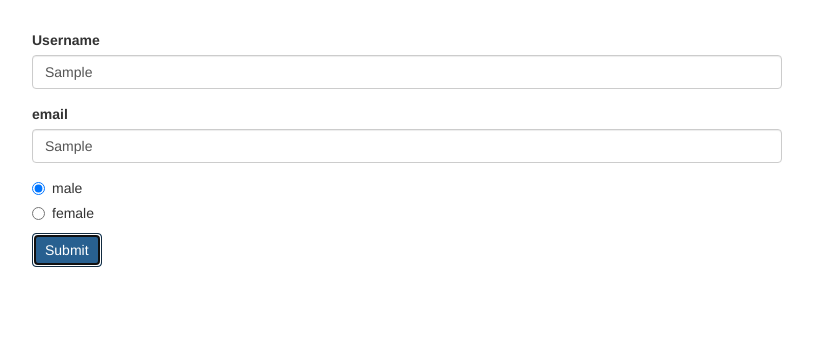
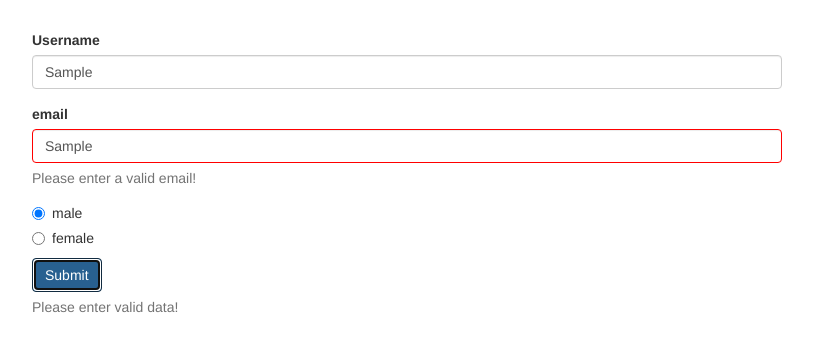
Before and after one commit to SReeve413/Reactive_Forms, an Angular app: page / in a window 1280 px wide. Both pictures are taken after typing "Sample", "Sample" into the empty fields and a click on the button "Submit". Shown: the top 352 px of the page, without its empty margins (233-1046 px from the left). Built offline with nearby package versions, Linux system fonts and the light colour scheme.

Commit message:
208 Reactive: getting access to controls

```diff
--- a/src/app/app.component.css
+++ b/src/app/app.component.css
@@ -1,3 +1,7 @@
 .container {
   margin-top: 30px;
 }
+
+input.ng-invalid.ng-touched{
+  border: 1px solid red;
+}
--- a/src/app/app.component.html
+++ b/src/app/app.component.html
@@ -9,7 +9,11 @@
             id="username"
             formControlName="username"
             class="form-control">
-        </div>
+          <span
+            *ngIf="!signUpForm.get('username').valid && signUpForm.get('username').touched"
+          class="help-block">Please enter a valid username!</span>
+          </div>
+
         <div class="form-group">
           <label for="email">email</label>
           <input
@@ -17,6 +21,9 @@
             id="email"
             formControlName="email"
             class="form-control">
+            <span
+            *ngIf="!signUpForm.get('email').valid && signUpForm.get('email').touched"
+          class="help-block">Please enter a valid email!</span>
         </div>
         <div class="radio" *ngFor="let gender of genders">
           <label>
@@ -27,6 +34,10 @@
           </label>
         </div>
         <button class="btn btn-primary" type="submit">Submit</button>
+        <span
+        *ngIf="!signUpForm.valid && signUpForm.touched"
+      class="help-block">Please enter valid data!</span>
+
       </form>
     </div>
   </div>
```
